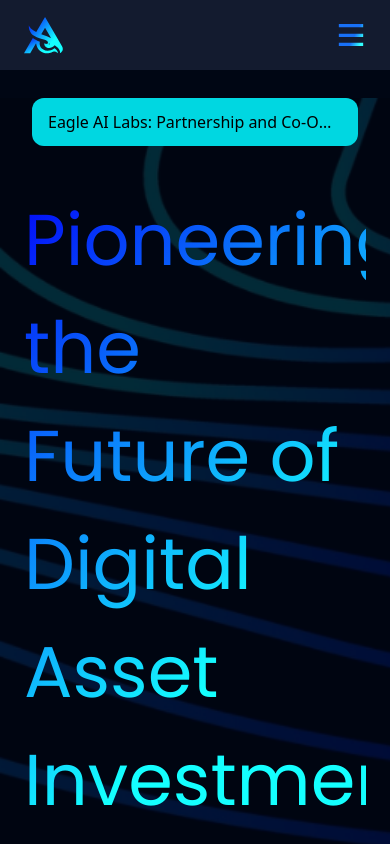
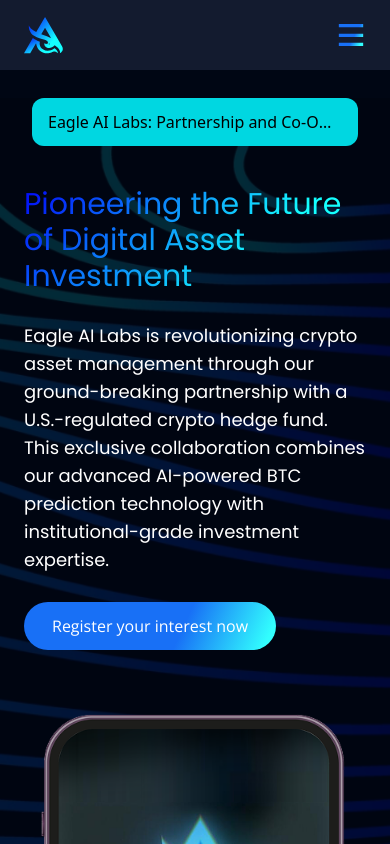
Before and after one commit to oyerohabib/eagle-ai, a Next.js app: page / in a window 390 px wide. Shown: the top 844 px of the page. Built offline with nearby package versions, Linux system fonts and the light colour scheme.

Commit message:
fix: improved responsiveness of Hero component

```diff
--- a/src/app/components/Hero.tsx
+++ b/src/app/components/Hero.tsx
@@ -9,7 +9,7 @@
       {/* Background wave effect - I willl be using SVG or CSS to achieve this */}
       <div className="container mx-auto px-6 flex flex-col lg:flex-row items-center">
         <div className="w-full lg:w-3/5 mb-12 lg:mb-0">
-          <h1 className="text-7xl leading-[108px] font-poppins mb-7 text-gradient">
+          <h1 className="xl:text-7xl lg:text-6xl md:text-5xl text-3xl xl:leading-[108px] leading-[120%] font-poppins mb-7 text-gradient">
             Pioneering the Future of Digital Asset Investment
           </h1>
 
```
